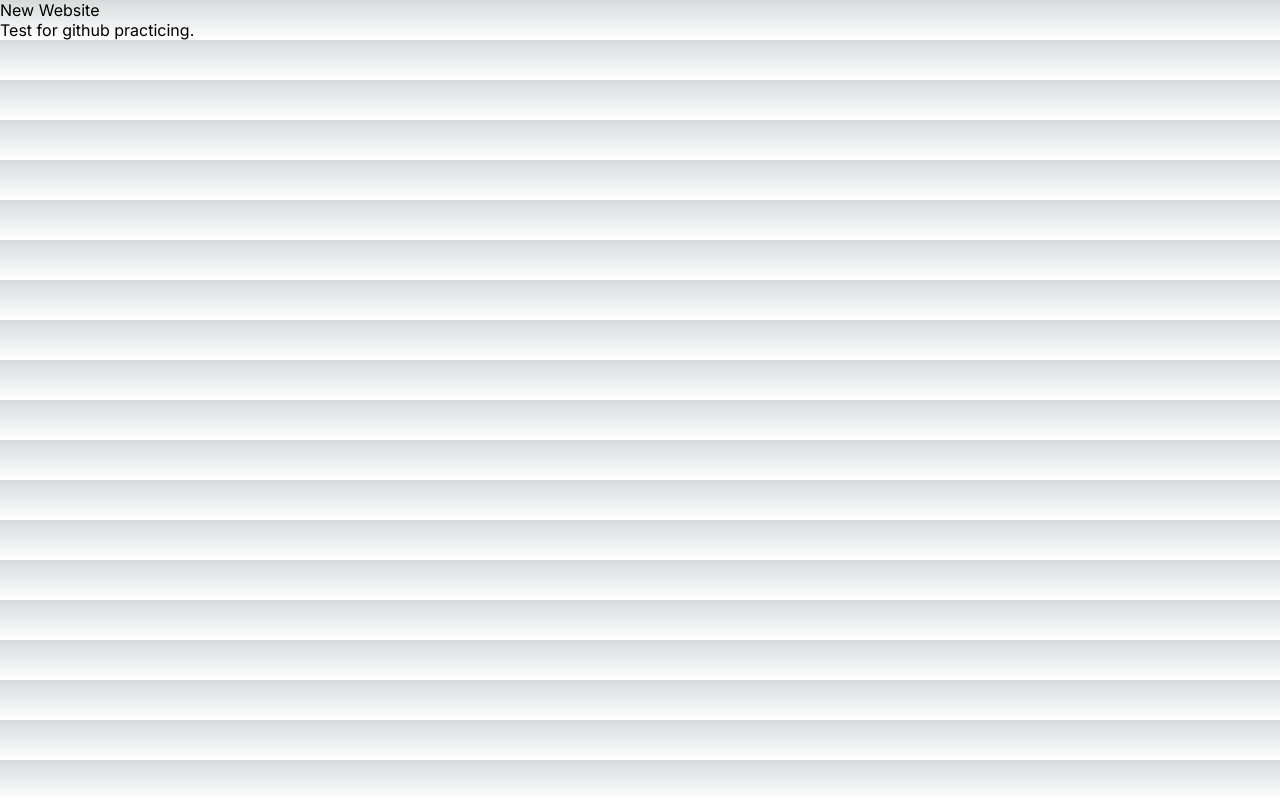
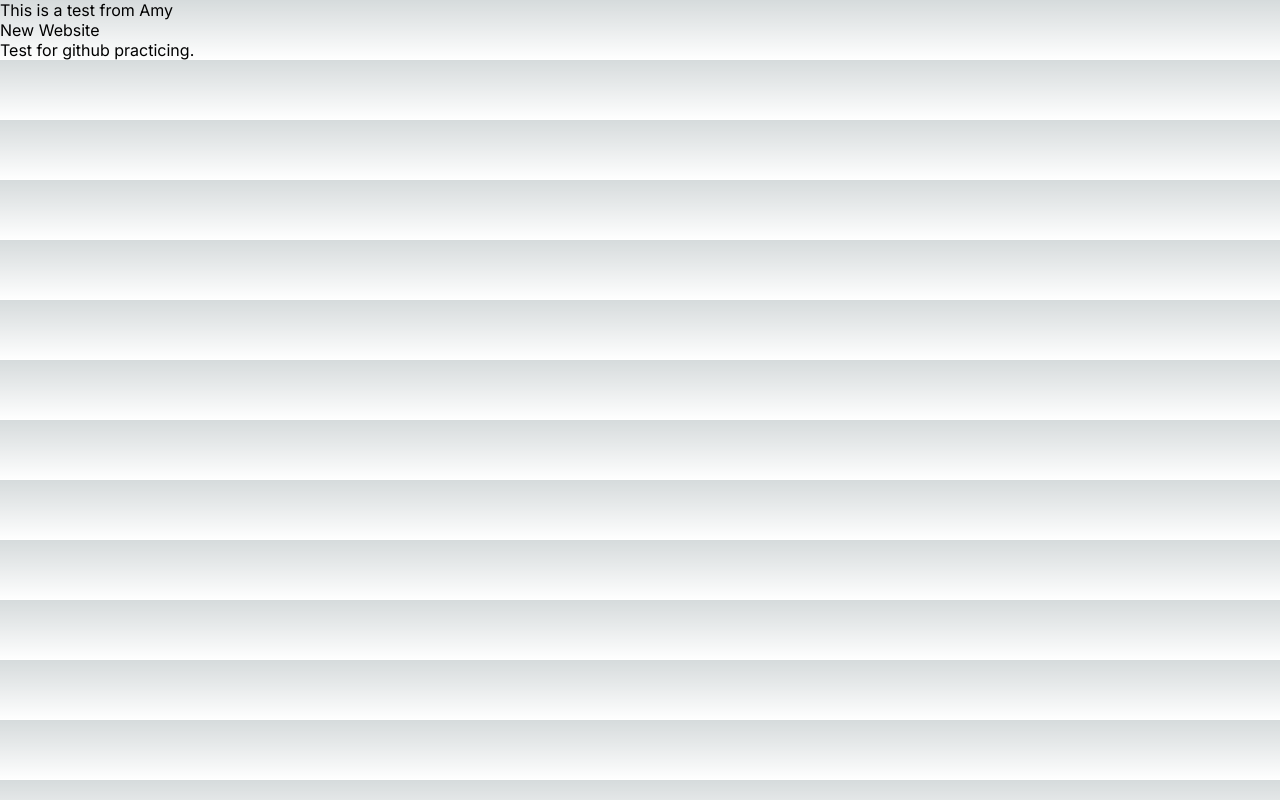
Before and after one commit to redjackfred/Home-Haven, a Next.js app: page / in a window 1280 px wide. Built offline with nearby package versions, Linux system fonts and the light colour scheme.

Commit message:
This is a test from Amy

```diff
--- a/src/app/page.js
+++ b/src/app/page.js
@@ -4,6 +4,7 @@ import styles from "./page.module.css";
 export default function Home() {
   return (
     <>
+      <p>This is a test from Amy</p>
       <p>New Website</p>
       <p>Test for github practicing.</p>
     </>
```
